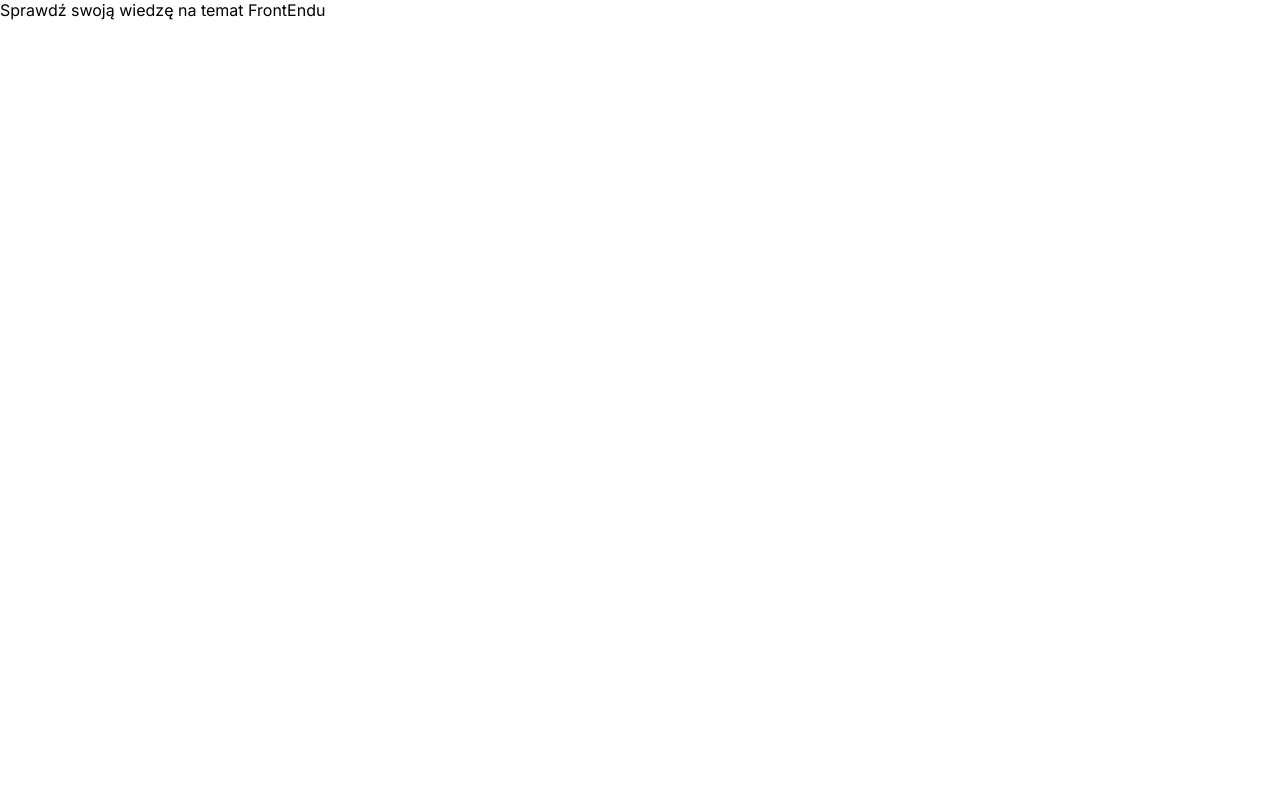
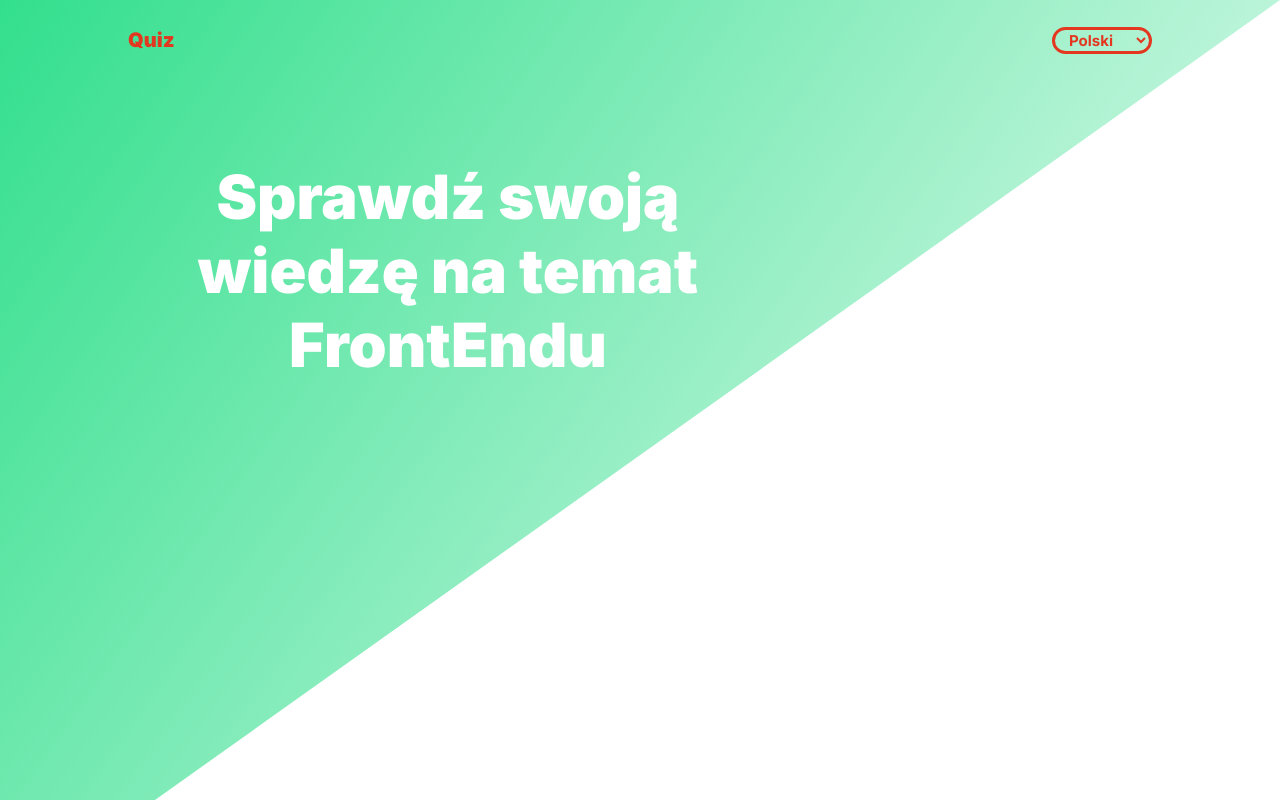
Before and after one commit to Kamiv8/quiz, a React (Create React App) app: page / in a window 1280 px wide. Built offline with nearby package versions, Linux system fonts and the light colour scheme.

Commit message:
Finish welcome section

```diff
--- a/src/components/atoms/personSvg.tsx
+++ b/src/components/atoms/personSvg.tsx
@@ -1,6 +1,17 @@
 import React, { useEffect, useRef } from 'react';
+import styled from 'styled-components';
 import gsap from 'gsap';
 import { ReactComponent as Scene } from '../../assets/person.svg';
+
+const Wrapper = styled.div`
+  align-items: end;
+  justify-content: end;
+  width: 100%;
+  display: none;
+  @media ${({ theme }) => theme.device.laptopL} {
+    display: flex;
+  }
+`;
 
 const PersonSvg = () => {
   const wrapper = useRef(null);
@@ -19,9 +30,9 @@ const PersonSvg = () => {
       .to([html, css], { duration: 0.9, autoAlpha: 1, stagger: 0.3 });
   });
   return (
-    <div ref={wrapper}>
+    <Wrapper ref={wrapper}>
       <Scene />
-    </div>
+    </Wrapper>
   );
 };
 
--- a/src/components/atoms/selectLanguage.tsx
+++ b/src/components/atoms/selectLanguage.tsx
@@ -9,6 +9,9 @@ const Select = styled.select`
   font-weight: bold;
   border-radius: 20px;
   padding: 0 10px;
+  background: none;
+  color: ${({ theme }) => theme.colors.second};
+  border: 3px solid ${({ theme }) => theme.colors.second};
 `;
 
 const SelectLanguage = () => {
--- /dev/null
+++ b/src/components/molecules/header.tsx
@@ -0,0 +1,29 @@
+import React from 'react';
+import styled from 'styled-components';
+import { Link } from 'react-router-dom';
+import SelectLanguage from '../atoms/selectLanguage';
+
+const WrapperHeader = styled.header`
+  height: 10vh;
+  display: flex;
+  padding: 0 10vw;
+  justify-content: space-between;
+  align-items: center;
+`;
+
+const Logo = styled(Link)`
+  font-weight: 900;
+  color: ${({ theme }) => theme.colors.second};
+  font-size: 20px;
+  text-decoration: none;
+`;
+
+const Header = () => (
+  <WrapperHeader>
+    <Logo to="/">Quiz</Logo>
+    <SelectLanguage />
+  </WrapperHeader>
+
+);
+
+export default Header;
--- /dev/null
+++ b/src/components/templates/homeTemplate.tsx
@@ -0,0 +1,57 @@
+import React from 'react';
+import styled from 'styled-components';
+import Header from '../molecules/header';
+import background from '../../assets/background1.svg';
+import hideAnimation from '../../styles/animations/hideAnimation';
+import PersonSvg from '../atoms/personSvg';
+
+type Props = {
+  welcome: string,
+};
+
+const WelcomeSection = styled.section`
+  background-image: url(${background});
+  background-size: cover;
+  background-repeat: no-repeat;
+  height: 100vh;
+
+`;
+
+const WelcomeText = styled.p`
+  color: ${({ theme }) => theme.colors.white};
+  font-size: 61px;
+  font-weight: 900;
+  margin: 15vh auto;
+  text-align: center;
+  animation: ${hideAnimation} 1.5s ease-in-out;
+  @media screen and ${({ theme }) => theme.device.tablet} {
+    width: 50%;
+    margin: 10vh 10vw;
+  }
+  @media screen and ${({ theme }) => theme.device.laptopL} {
+    width: 30%;
+    margin: 15vh 10vw;
+  }
+`;
+
+const ContentWrapper = styled.div`
+  height: 90vh;
+  display: flex;
+  justify-content: space-between;
+`;
+
+const SVG = styled(PersonSvg)`
+  align-items: flex-end;
+`;
+
+const HomeTemplate: React.FC<Props> = ({ welcome }) => (
+  <WelcomeSection>
+    <Header />
+    <ContentWrapper>
+      <WelcomeText>{welcome}</WelcomeText>
+      <SVG />
+    </ContentWrapper>
+  </WelcomeSection>
+);
+
+export default HomeTemplate;
--- a/src/components/view/home.tsx
+++ b/src/components/view/home.tsx
@@ -1,12 +1,12 @@
 import React from 'react';
 import { useAppSelector } from '../../app/hooks';
+import HomeTemplate from '../templates/homeTemplate';
 
 const Home = () => {
   const { language } = useAppSelector((state) => state.language);
   return (
-    <div>
-      {language.home.welcome}
-    </div>
+    <HomeTemplate welcome={language.home.welcome} />
+
   );
 };
 
--- a/src/features/language/languageSlice.ts
+++ b/src/features/language/languageSlice.ts
@@ -8,9 +8,9 @@ const languageSlice = createSlice({
   initialState,
   reducers: {
     changeLanguage: (state, action: PayloadAction<Language>) => {
-      if (action.payload === Language.pl) {
+      if (+action.payload === Language.pl) {
         state.language = languageLibrary.pl;
-      } else if (action.payload === Language.en) {
+      } else if (+action.payload === Language.en) {
         state.language = languageLibrary.en;
       }
     },
--- /dev/null
+++ b/src/styles/animations/hideAnimation.ts
@@ -0,0 +1,12 @@
+import { keyframes } from 'styled-components';
+
+const hideAnimation = keyframes`
+  from {
+    opacity: 0;
+  }
+  to{
+    opacity: 1;
+  }
+
+`;
+export default hideAnimation;
--- a/src/styles/theme.ts
+++ b/src/styles/theme.ts
@@ -14,11 +14,27 @@ interface ThemeType {
     angular: string,
     react: string
   },
-  fontSizes?: Object,
+  device: {
+    mobileS: string,
+    mobileM: string,
+    mobileL: string,
+    tablet: string,
+    laptop: string,
+    laptopL: string,
+    desktop: string,
+  }
 }
+const size = {
+  mobileS: '320px',
+  mobileM: '375px',
+  mobileL: '425px',
+  tablet: '768px',
+  laptop: '1024px',
+  laptopL: '1440px',
+  desktop: '2560px',
+};
 
 const theme: ThemeType = {
-  fontSizes: {},
   gradients: {
     html: 'linear-gradient(135deg, #e44d26, #20150c)',
     css: 'linear-gradient(135deg, #264de4, #0c0d1f)',
@@ -34,6 +50,15 @@ const theme: ThemeType = {
     black50: 'rgba(0,0,0,.5)',
     blue: '#0075FF',
   },
+  device: {
+    mobileS: `(min-width: ${size.mobileS})`,
+    mobileM: `(min-width: ${size.mobileM})`,
+    mobileL: `(min-width: ${size.mobileL})`,
+    tablet: `(min-width: ${size.tablet})`,
+    laptop: `(min-width: ${size.laptop})`,
+    laptopL: `(min-width: ${size.laptopL})`,
+    desktop: `(min-width: ${size.desktop})`,
+  },
 
 };
 export default theme;
```
Also changed, not shown: src/assets/background1.svg (added).
